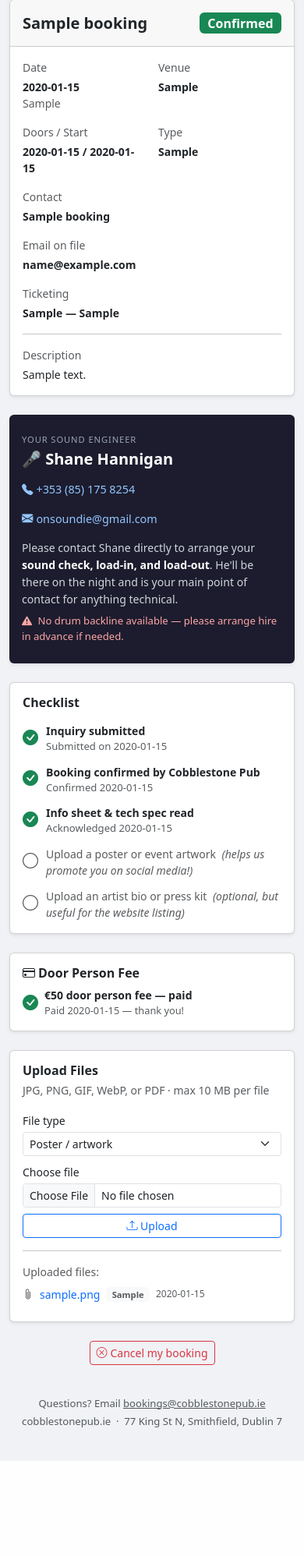
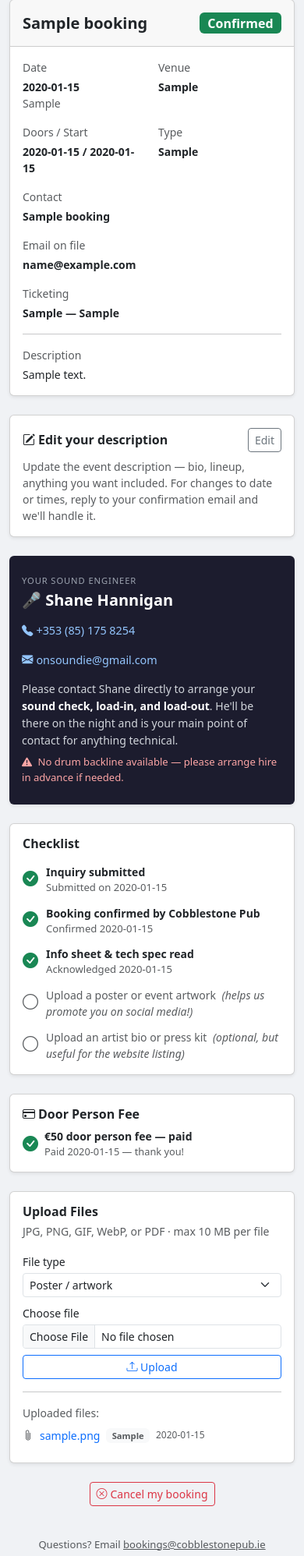
Before and after one commit to SorayaKMC/cobblestone-pub-, a Flask app: page /book/1 in a window 390 px wide. Shown: the part 227-2223 px from the top of the page at 78% size. Before the commit the page ends 2101 px from the top, so only its background shows below. Run offline with Flask 3, Linux system fonts and the light colour scheme; data comes from the database, SQL or seed files in the repository; tables that the repository leaves empty hold one stand-in row (values such as "Sample post"); a database or web service that is not in the repository returns one stand-in record (values such as "Sample title"); data that the repository does not hold is empty.

Commit message:
Band portal: editable event description
Adds a collapsible 'Edit your description' card to /book/<token>
with a textarea + save button. Only the description field is
editable — date, times, contact info stay manager-controlled
(bands change those via email/phone).

Route /book/<token>/edit handles the POST: updates the field,
audit-logs with actor='band', and if the booking is confirmed
and linked to a Google Calendar event, refreshes the event so
the new bio flows through to the calendar description.

Editing is allowed for inquiry/tentative/confirmed bookings only;
cancelled/completed bookings reject changes with a flash message.

```diff
--- a/routes/bookings.py
+++ b/routes/bookings.py
@@ -1216,6 +1216,50 @@ def book_upload(token):
     return redirect(url_for("bookings.book_portal", token=token))
 
 
+@bp.route("/book/<token>/edit", methods=["POST"])
+def book_edit_description(token):
+    """Band-side: update the event description.
+
+    Only the description field is editable from the band portal. Date,
+    times, contact info etc are manager-controlled — bands change those
+    via email/phone with the venue.
+    """
+    booking = db.get_booking(token)
+    if not booking:
+        abort(404)
+    if booking["status"] in ("cancelled", "completed"):
+        flash("This booking is no longer accepting changes.", "warning")
+        return redirect(url_for("bookings.book_portal", token=token))
+
+    new_desc = (request.form.get("description") or "").strip() or None
+    old_desc = booking["description"]
+    if new_desc == old_desc:
+        flash("No changes to save.", "info")
+        return redirect(url_for("bookings.book_portal", token=token))
+
+    db.update_booking_field(booking["id"], "description", new_desc, actor="band")
+    db.add_booking_audit(
+        booking["id"], "band", "edited",
+        f"Description updated via portal "
+        f"(was: {(old_desc or '')[:60]!r} → now: {(new_desc or '')[:60]!r})",
+    )
+
+    # If confirmed and linked to a calendar event, refresh the description
+    # in Google Calendar so the new bio flows through.
+    if booking["status"] == "confirmed" and booking["google_calendar_event_id"]:
+        try:
+            import calendar_client
+            updated = db.get_booking(booking["id"])
+            calendar_client.update_calendar_event(
+                updated, booking["google_calendar_event_id"]
+            )
+        except Exception as e:
+            print(f"[bookings] Calendar refresh after band edit failed: {e}")
+
+    flash("Description updated — thanks! ✓", "success")
+    return redirect(url_for("bookings.book_portal", token=token))
+
+
 @bp.route("/book/<token>/ack-info-sheet", methods=["POST"])
 def ack_info_sheet(token):
     """Band acknowledges they have read the info sheet / tech spec."""
--- a/templates/book_portal.html
+++ b/templates/book_portal.html
@@ -185,6 +185,45 @@
             {% endif %}
         </div>
     </div>
+
+    <!-- ── Edit description (active bookings only) ──────────────────────── -->
+    {% if booking.status in ('inquiry', 'tentative', 'confirmed') %}
+    <div class="card shadow-sm mb-4">
+        <div class="card-body">
+            <div class="d-flex justify-content-between align-items-center mb-2">
+                <h6 class="card-title fw-semibold mb-0">
+                    <i class="bi bi-pencil-square me-1"></i>Edit your description
+                </h6>
+                <button class="btn btn-sm btn-outline-secondary"
+                        type="button"
+                        data-bs-toggle="collapse"
+                        data-bs-target="#editFormCollapse"
+                        aria-expanded="false">
+                    Edit
+                </button>
+            </div>
+            <p class="text-muted small mb-0">
+                Update the event description — bio, lineup, anything you want included.
+                For changes to date or times, reply to your confirmation email and we'll handle it.
+            </p>
+            <div id="editFormCollapse" class="collapse mt-3">
+                <form method="POST" action="/book/{{ booking.public_token }}/edit">
+                    <label class="form-label small fw-semibold">Description</label>
+                    <textarea name="description" class="form-control form-control-sm" rows="5"
+                              placeholder="Bio, lineup, anything you want on the public listing…">{{ booking.description or '' }}</textarea>
+                    <div class="d-flex justify-content-end gap-2 mt-3">
+                        <button type="button" class="btn btn-sm btn-outline-secondary"
+                                data-bs-toggle="collapse"
+                                data-bs-target="#editFormCollapse">Cancel</button>
+                        <button type="submit" class="btn btn-sm btn-primary">
+                            <i class="bi bi-check-lg me-1"></i>Save description
+                        </button>
+                    </div>
+                </form>
+            </div>
+        </div>
+    </div>
+    {% endif %}
 
     <!-- ── Sound engineer card (confirmed bookings only) ──────────────── -->
     {% if booking.status == 'confirmed' %}
```
